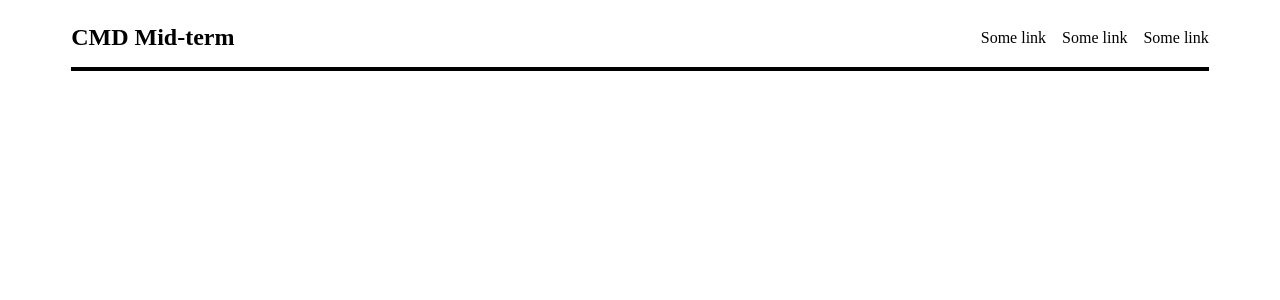
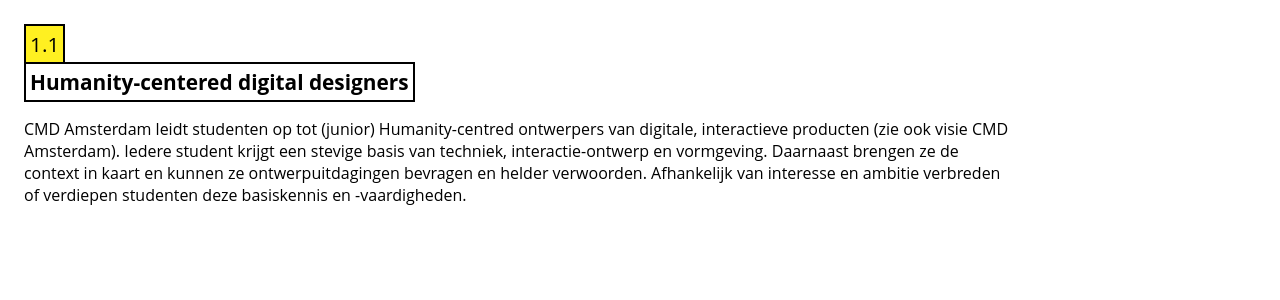
Before and after one commit to DaanKorver/cmd-midterm-components, a SvelteKit app: page / in a window 1280 px wide. Shown: the top 300 px of the page. Built offline with nearby package versions, Linux system fonts and the light colour scheme.

Commit message:
Finished chapter content v0.0.1

```diff
--- /dev/null
+++ b/src/lib/components/ChapterContent.svelte
@@ -0,0 +1,25 @@
+<script>
+	import ChapterText from './ChapterText.svelte';
+	import ChapterTitle from './ChapterTitle.svelte';
+</script>
+
+<section>
+	<ChapterTitle number="1.1" title="Humanity-centered digital designers" />
+	<ChapterText />
+</section>
+
+<style>
+	section {
+		padding: 1rem;
+		grid-template-columns: 0.3fr 1.1fr;
+		font-family: 'Open Sans', sans-serif;
+	}
+
+	@media (min-width: 81.25rem) {
+		section {
+			padding: 2rem 5rem;
+			display: grid;
+			grid-gap: 3rem;
+		}
+	}
+</style>
--- /dev/null
+++ b/src/lib/components/ChapterText.svelte
@@ -0,0 +1,21 @@
+<article>
+	<p>
+		CMD Amsterdam leidt studenten op tot (junior) Humanity-centred ontwerpers van digitale,
+		interactieve producten (zie ook visie CMD Amsterdam). Iedere student krijgt een stevige basis
+		van techniek, interactie-ontwerp en vormgeving. Daarnaast brengen ze de context in kaart en
+		kunnen ze ontwerpuitdagingen bevragen en helder verwoorden. Afhankelijk van interesse en ambitie
+		verbreden of verdiepen studenten deze basiskennis en -vaardigheden.
+	</p>
+</article>
+
+<style>
+	p {
+		margin: 0;
+	}
+
+	@media (min-width: 45rem) {
+		p {
+			width: 80%;
+		}
+	}
+</style>
--- /dev/null
+++ b/src/lib/components/ChapterTitle.svelte
@@ -0,0 +1,33 @@
+<script>
+	export let number;
+	export let title;
+</script>
+
+<div>
+	<span>{number}</span>
+	<h3>{title}</h3>
+</div>
+
+<style>
+	div {
+		display: flex;
+		flex-direction: column;
+		align-items: flex-start;
+	}
+
+	span {
+		background-color: #fff021;
+		padding: 0.25rem;
+		font-size: 1.3rem;
+		display: inline-block;
+		margin-bottom: -2px;
+		border: 2px solid #000;
+	}
+
+	h3 {
+		font-size: 1.3rem;
+		border: 2px solid #000;
+		padding: 0.25rem;
+		margin: 0 0 1rem 0;
+	}
+</style>
--- a/src/lib/index.js
+++ b/src/lib/index.js
@@ -3,9 +3,6 @@
 // Header ---------------------------------------------
 import Header from '$lib/components/Header.svelte';
 import Link from '$lib/components/Link.svelte';
-
-export { Header, Link };
-
 import Cursor from '$lib/components/cursor.svelte';
 
-export { Cursor };
+export { Header, Link, Cursor };
--- a/src/routes/+page.svelte
+++ b/src/routes/+page.svelte
@@ -1,10 +1,16 @@
 <script>
 	import Header from '$lib/components/Header.svelte';
 	import Link from '$lib/components/Link.svelte';
+	import Cursor from '$lib/components/Cursor.svelte';
+	import ChapterContent from '../lib/components/ChapterContent.svelte';
 </script>
 
+<Cursor />
+<!--
 <Header title="CMD Mid-term">
 	<Link type="li" href="/">Some link</Link>
 	<Link type="li" href="/">Some link</Link>
 	<Link type="li" href="/">Some link</Link>
-</Header>
+</Header> -->
+
+<ChapterContent />
```
